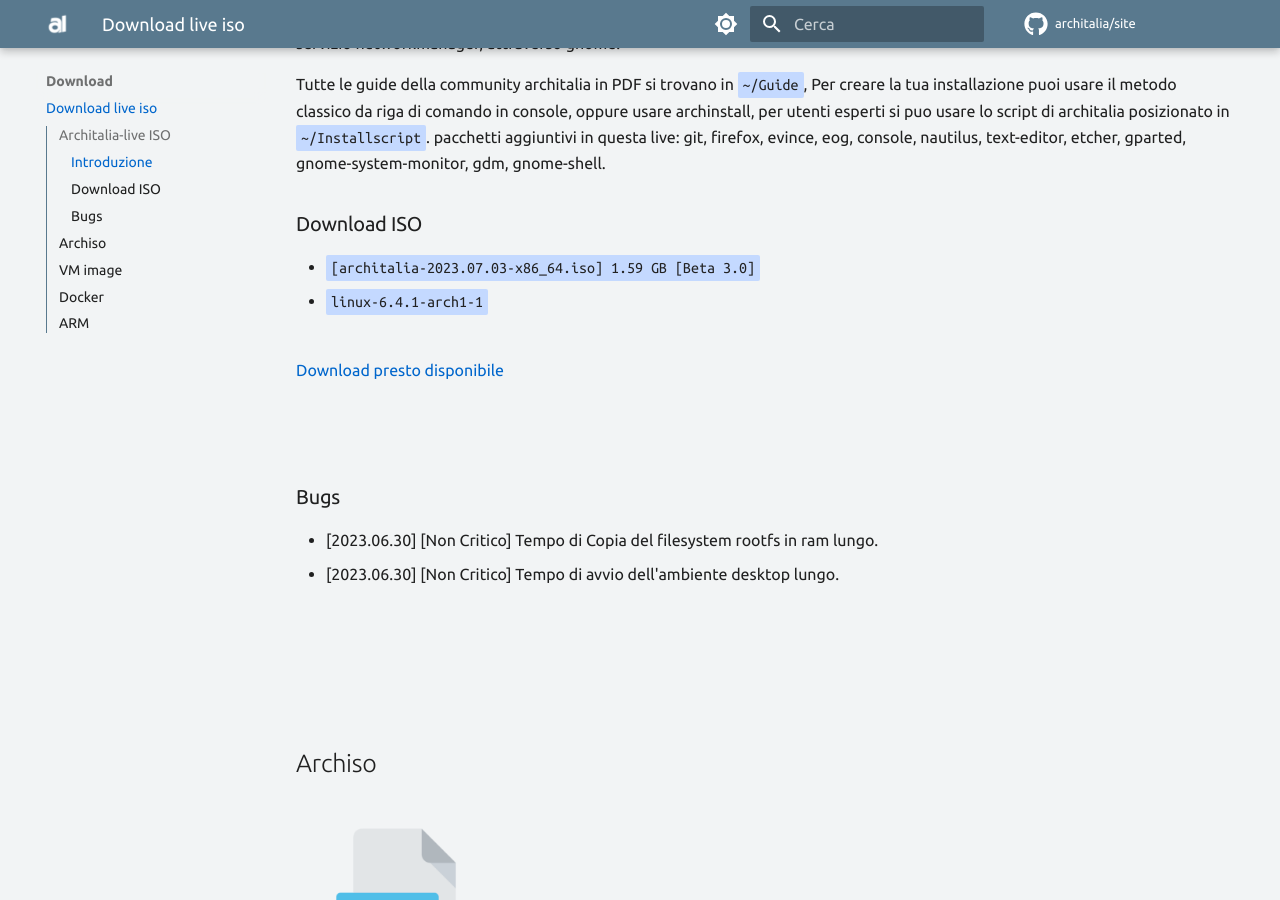
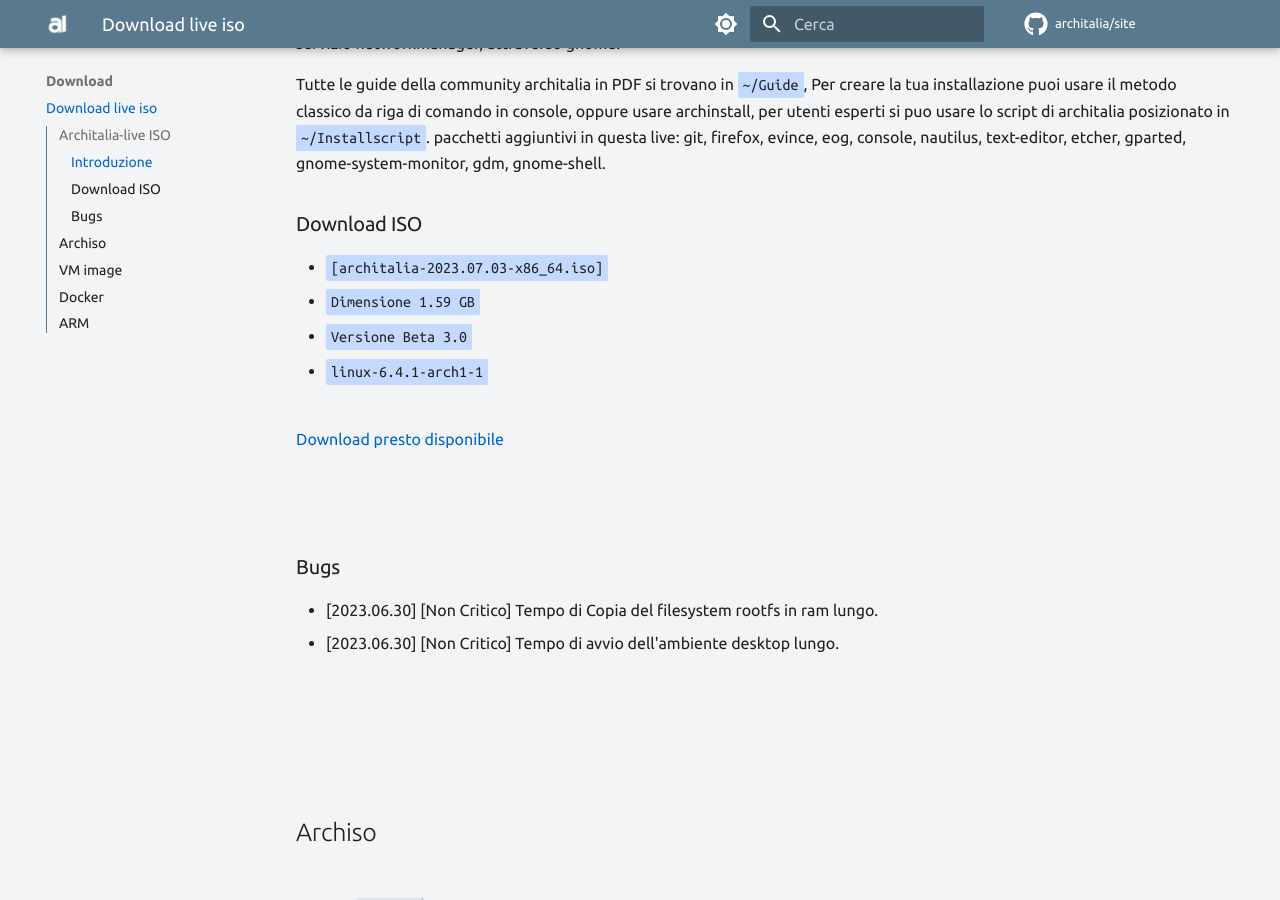
Before and after one commit to ArchItalia/site, an MkDocs documentation site: the page built from docs/Download/live.md, in a window 1280 px wide and 900 px high, scrolled down 873 px. Built offline with MkDocs 1.6.1 and Material for MkDocs 9.7.7, drawn with Linux system fonts in a browser that asks for light colours; comment, search, counter and statistics services are not loaded; the version menu is left out.

Commit message:
Update live.md

```diff
--- a/docs/Download/live.md
+++ b/docs/Download/live.md
@@ -18,7 +18,9 @@ Tutte le guide della community architalia in PDF si trovano in `~/Guide`, Per cr
 
 ### Download ISO
 
-- `[architalia-2023.07.03-x86_64.iso] 1.59 GB [Beta 3.0]`
+- `[architalia-2023.07.03-x86_64.iso]`
+- `Dimensione 1.59 GB`
+- `Versione Beta 3.0`
 - `linux-6.4.1-arch1-1`
 
 <br>
```
